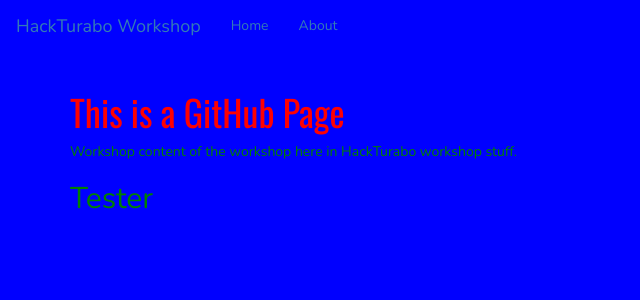
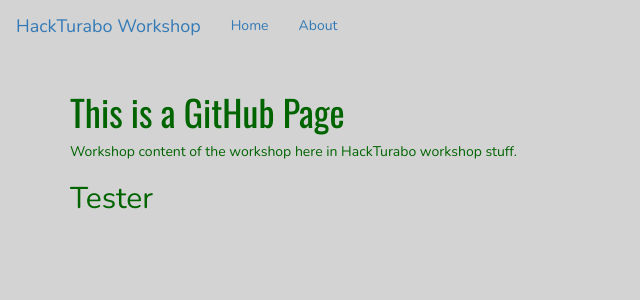
Before and after one commit to karloluis/introGHP, a Jekyll site: the page built from index.html, in a window 1280 px wide. Shown: the top 300 px of the page, without its empty margins (0-640 px from the left). Built offline with Jekyll 4.4.1, drawn with Linux system fonts in a browser that asks for light colours.

Commit message:
Readability.

```diff
--- a/_sass/palette_color.scss
+++ b/_sass/palette_color.scss
@@ -1,4 +1,4 @@
 
 
-$textColor: green;
-$bgColor: blue;
+$textColor: darkGreen;
+$bgColor: lightgray;
--- a/assets/css/workshop.scss
+++ b/assets/css/workshop.scss
@@ -10,6 +10,5 @@
 }
 
 h1 {
-  color: red;
   font-family: 'Oswald', sans-serif;
 }
```
